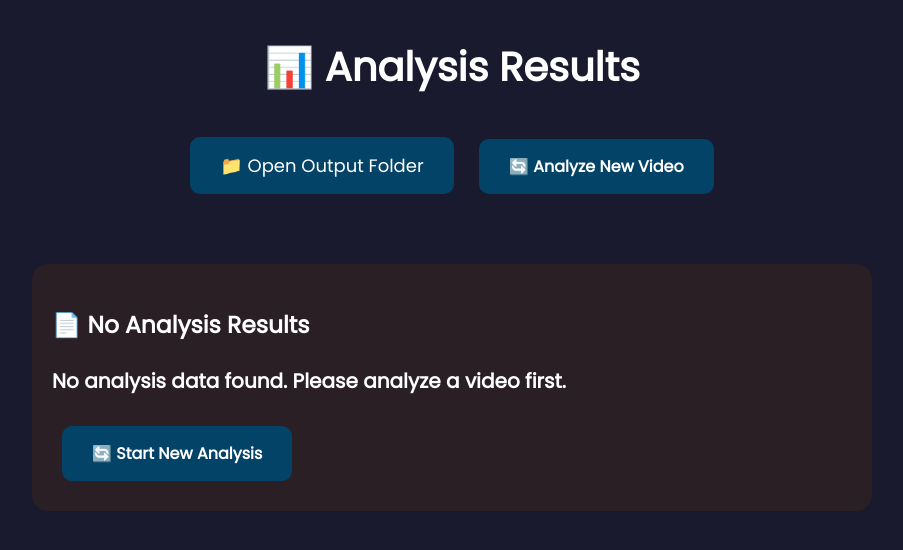
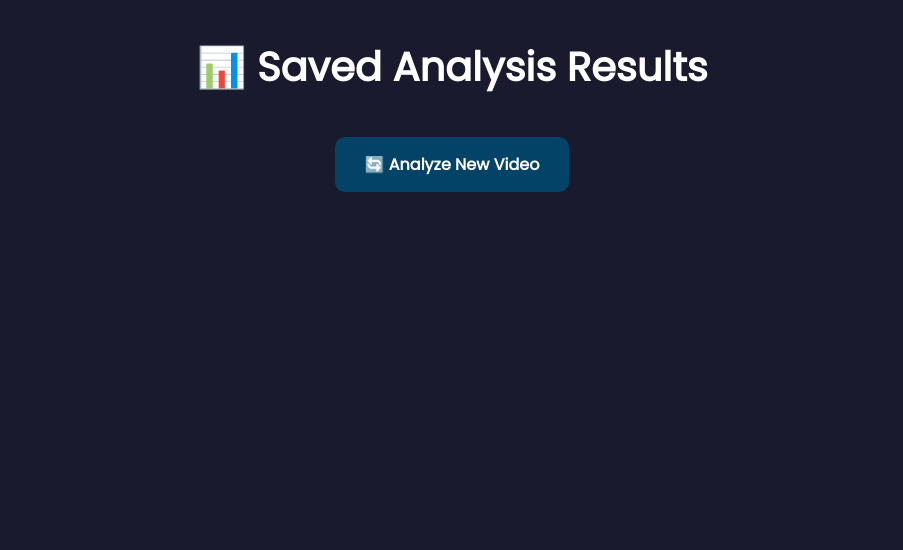
Before and after one commit to A-netwoRk11/AI-Powered-CCTV-Surveillance, a Flask app: template templates/saved_results.html in a window 1280 px wide. Shown: the part 70-620 px from the top of the page, without its empty margins (188-1091 px from the left). Run offline with Flask 3, Linux system fonts and the light colour scheme; the template is opened without the code that fills it, so the values that code supplies are empty.

Commit message:
AI cctv Surveillance

```diff
--- a/templates/saved_results.html
+++ b/templates/saved_results.html
@@ -142,80 +152,18 @@
     </nav>
 
     <div class="section">
-        <h1>📊 Analysis Results</h1>
+        <h1>📊 Saved Analysis Results</h1>
 
         <div style="margin: 30px 0;">
             {% if not is_saved %}
-            <button class="btn" onclick="openVideoFolder()" style="font-size: 18px; padding: 15px 30px;">📁 Open Output Folder</button>
             <a href="/" class="btn">🔄 Analyze New Video</a>
             {% else %}
+
             <a href="/saved_analysis" class="btn">📁 Back to Saved Results</a>
+
             {% endif %}
         </div>
     </div>
 
-    <!-- Video Section -->
-    {% if video_filename %}
-    <div class="original-video">
-        <h3>🎬 Video</h3>
-        <video controls style="width: 100%; max-width: 600px;">
-            <source src="/upload/{{ video_filename }}" type="video/mp4">
-            Your browser does not support the video tag.
-        </video>
-    </div>
-    {% elif metadata and metadata.original_video %}
-    <div class="original-video">
-        <h3>� Video</h3>
-        <video controls style="width: 100%; max-width: 600px;">
-            <source src="/static/saved-test/{{ dir_name }}/{{ metadata.original_video }}" type="video/mp4">
-            Your browser does not support the video tag.
-        </video>
-    </div>
-    {% endif %}
-
-    <!-- Metadata Section -->
-    {% if metadata %}
-    <div class="metadata-card">
-        <h3>📋 Analysis Information</h3>
-        <p><strong>Test Name:</strong> {{ metadata.test_name }}</p>
-        <p><strong>Date:</strong> {{ metadata.timestamp }}</p>
-        {% if metadata.total_frames %}
-        <p><strong>Total Frames:</strong> {{ metadata.total_frames }}</p>
-        {% endif %}
-        {% if metadata.person_detected %}
-        <p><strong>Persons Detected:</strong> {{ metadata.person_detected }}</p>
-        {% endif %}
-        {% if metadata.analysis_summary %}
-        <p><strong>Summary:</strong> {{ metadata.analysis_summary }}</p>
-        {% endif %}
-    </div>
-    {% endif %}
-
-    <!-- No Results Message -->
-    {% if not metadata and not detections %}
-    <div class="no-results">
-        <h3>📄 No Analysis Results</h3>
-        <p>No analysis data found. Please analyze a video first.</p>
-        <a href="/" class="btn">🔄 Start New Analysis</a>
-    </div>
-    {% endif %}
-
-    <script>
-    function openVideoFolder() {
-        fetch('/open_video_folder')
-            .then(response => response.json())
-            .then(data => {
-                if (data.status === 'success') {
-                    alert('✅ ' + data.message);
-                } else {
-                    alert('❌ ' + data.message);
-                }
-            })
-            .catch(error => {
-                console.error('Error opening folder:', error);
-                alert('❌ Error opening folder: ' + error);
-            });
-    }
-    </script>
 </body>
 </html>
```
Also changed, not shown: other parts of templates/saved_results.html (+22 -12 lines), templates/index.html (+1 -55 lines), templates/saved_analysis.html (+16 -14 lines), tests/test_web_interface.py (+0 -41 lines).
